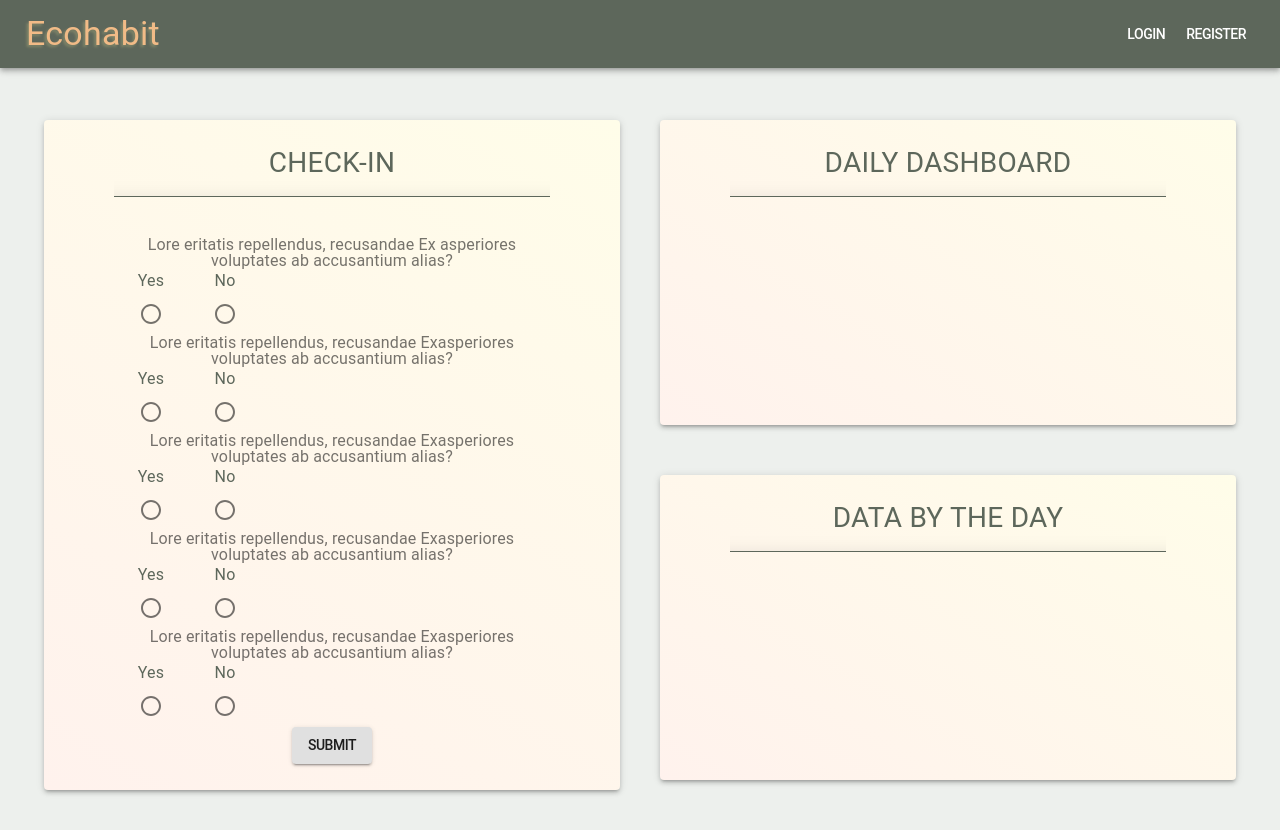
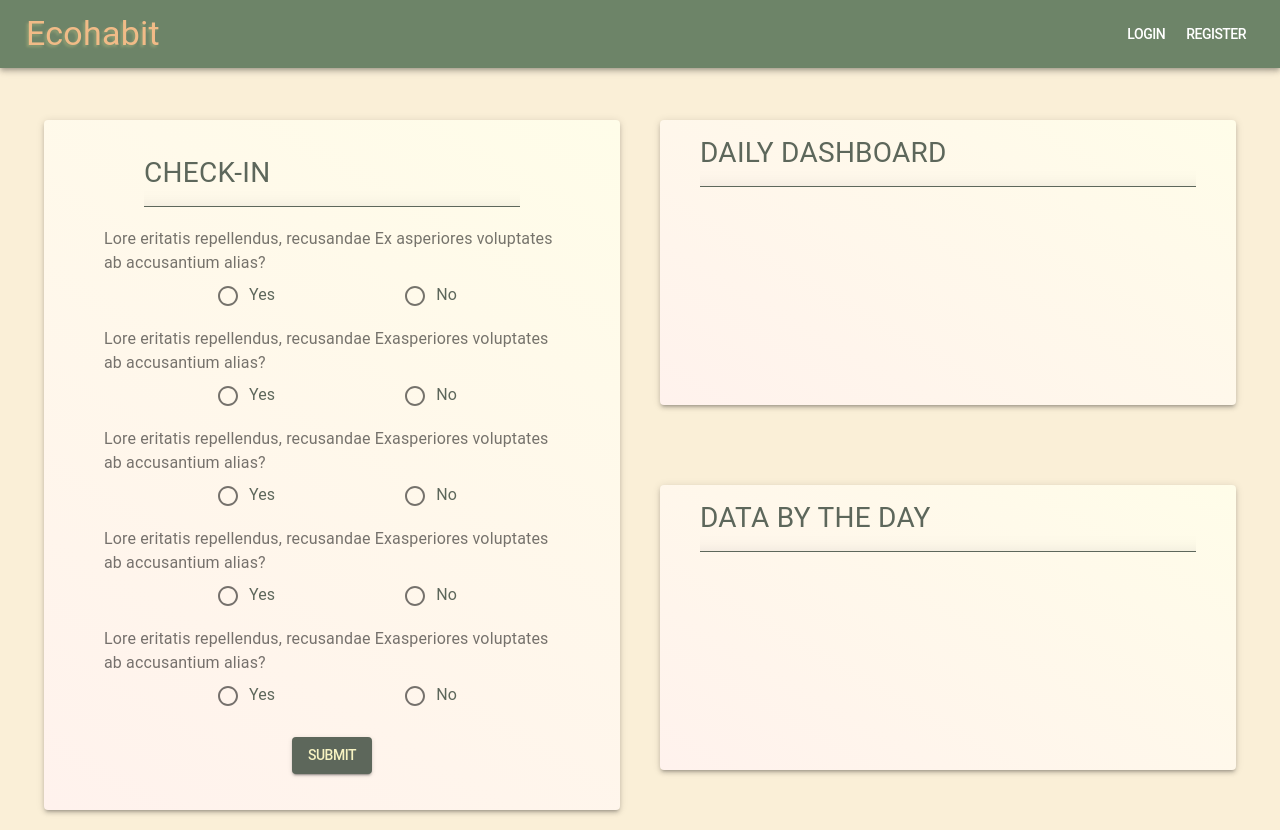
Before and after one commit to jayjscotto/ecohabit, a React (Create React App) app in the folder client/: page / in a window 1280 px wide. Built offline with nearby package versions, Linux system fonts and the light colour scheme; no server answers.

Commit message:
added flex to the questions, changed background on index, etc.

```diff
--- a/client/src/Components/Appbar.js
+++ b/client/src/Components/Appbar.js
@@ -18,7 +18,7 @@ const useStyles = makeStyles(theme => ({
     textShadow: '-2px 2px 3px rgba(247, 239, 153,0.25)'
   },
   bar: {
-    background: '#5D675B',
+    background: '#6d8468',
     padding: '2px'
   },
   link: {
--- a/client/src/Components/CheckIn.js
+++ b/client/src/Components/CheckIn.js
@@ -6,38 +6,7 @@ import { FormButton } from './FormElements';
 
 const IntakeQuestions = require('../Utils/checkin-questions.json');
 
-// const useStyles = makeStyles({
-//   paper: {
-//     marginTop: '6em',
-//     marginBottom: '4em',
-//     padding: '40px',
-//     minHeight: '500px',
-//     fontFamily: 'inherit'
-//   },
-//   flex: {
-//     display: 'flex',
-//     flexDirection: 'row',
-//     justifyContent: 'space-between'
-//     },
-//     checkin: {
-//       margin: '6em'
-//     },
-//     radioGrp: {
-//       marginBottom: '1em'
-//     },
-//     questionDiv: {
-//       display: 'flex',
-//       flexDirection: 'row'
-//     },
-//     question: {
-//       textAlign: 'left',
-//       width: '70%',
-//       lineHeight: '1.5em'
-//     }
-//   });
-
 const CheckIn = props => {
-  // const classes = useStyles();
 
   let answers = [];
 
@@ -55,7 +24,7 @@ const CheckIn = props => {
       {IntakeQuestions.questions.map((question, index) => (
         <GreenRadio index={index} updateAnswers={(e) => {updateAnswers(e)}} question={question.question}/>
       ))}
-      <FormButton style={{ margin: '0 auto' }}>Submit</FormButton>
+      <FormButton>Submit</FormButton>
     </FormControl>
   );
 };
--- a/client/src/Components/FormElements.js
+++ b/client/src/Components/FormElements.js
@@ -15,7 +15,7 @@ let style = {
     button: {
       background: '#5D675B',
       color: '#f7f3c2',
-      margin: '10px'
+      margin: '20px auto',
     }
 }
 
--- a/client/src/Components/GreenRadio.js
+++ b/client/src/Components/GreenRadio.js
@@ -1,5 +1,5 @@
-import React, { useState, useEffect } from 'react';
-import { withStyles } from '@material-ui/core/styles';
+import React, { useState, useEffect, Fragment, Box } from 'react';
+import { makeStyles } from '@material-ui/core/styles';
 import { green } from '@material-ui/core/colors';
 import {
   Radio,
@@ -8,7 +8,21 @@ import {
   RadioGroup
 } from '@material-ui/core';
 
+const useStyles = makeStyles({
+  root: {
+    // flexGrow: 1,
+    display: 'flex',
+    flexDirection: 'row',
+    justifyContent: 'space-evenly'
+  },
+  question: {
+    lineHeight: '1.5em',
+    margin: '10px auto 0px auto',
+  },
+});
+
 export default function RadioButtons(props) {
+  const classes = useStyles();
   const [selectedValue, setSelectedValue] = useState();
 
   const handleChange = event => {
@@ -21,16 +35,18 @@ export default function RadioButtons(props) {
 
   return (
     <React.Fragment>
-      <FormLabel component='legend'>{props.question}</FormLabel>
+      <FormLabel className={classes.question} component='legend'>{props.question}</FormLabel>
       <RadioGroup
         aria-label='position'
         name='position'
         value={props.index}
         onChange={handleChange}
         row
+        className={classes.root}
       >
         <FormControlLabel
           value='Yes'
+          style={{ display: 'inline' }}
           control={
             <Radio
               value='Yes'
@@ -43,6 +59,7 @@ export default function RadioButtons(props) {
         />
         <FormControlLabel
           value='No'
+          style={{ display: 'inline' }}
           control={
             <Radio
               value='No'
--- a/client/src/Pages/Daily.js
+++ b/client/src/Pages/Daily.js
@@ -10,24 +10,24 @@ const style = {
 		color: '#5D675B',
 		height: '650px',
 		margin: '20px',
-		textAlign: 'center',
+		textAlign: 'left',
 		fontFamily: 'inherit',
-		padding: '10px 70px',
+		padding: '20px 60px',
 		backgroundImage: 'linear-gradient(30deg, #fff2ed, #fffde9)'
 	},
 	rightpane: {
 		color: '#5D675B',
 		height: '285px',
 		margin: '20px',
-		textAlign: 'center',
+		textAlign: 'left',
 		fontFamily: 'inherit',
-		padding: '10px 70px',
+		// padding: '10px 20px',
 		backgroundImage: 'linear-gradient(30deg, #fff2ed, #fffde9)'
 	},
 	header: {
 		textTransform: 'uppercase',
 		borderBottom: '0.5px solid #5D675B',
-		marginBottom: '40px',
+		margin: '0px 40px 20px 40px',
 		fontSize: '28px',
 		boxShadow: 'inset 0px -29px 25px -40px rgba(0,0,0,0.25)',
 		padding: '12px 0px',
--- a/client/src/index.css
+++ b/client/src/index.css
@@ -5,17 +5,17 @@
 body {
     margin: 0;
     padding: 0;
-    background-image: linear-gradient(45deg, #fff2ed, #f7f3c2);
+    /* background-image: linear-gradient(45deg, #ffe5da, #f7f3c2); */
     background-size: cover;
     background-repeat: no-repeat;
     background-attachment: fixed;
     height: 100vh;
-    background: #edf0ed;
+    background: #faefd7;
 }
 
 
 .class {
-    color: var(light-orange, #ffe7df);
+    color: var(light-orange, #63925a);
     color: var(light-yellow #f7f3c2);
     color: var(dark-green, #5D675B);
     color: var(title, #F1BB87);
```
Also changed, not shown: 2 other files (tests, documents, lock files or other folders).
